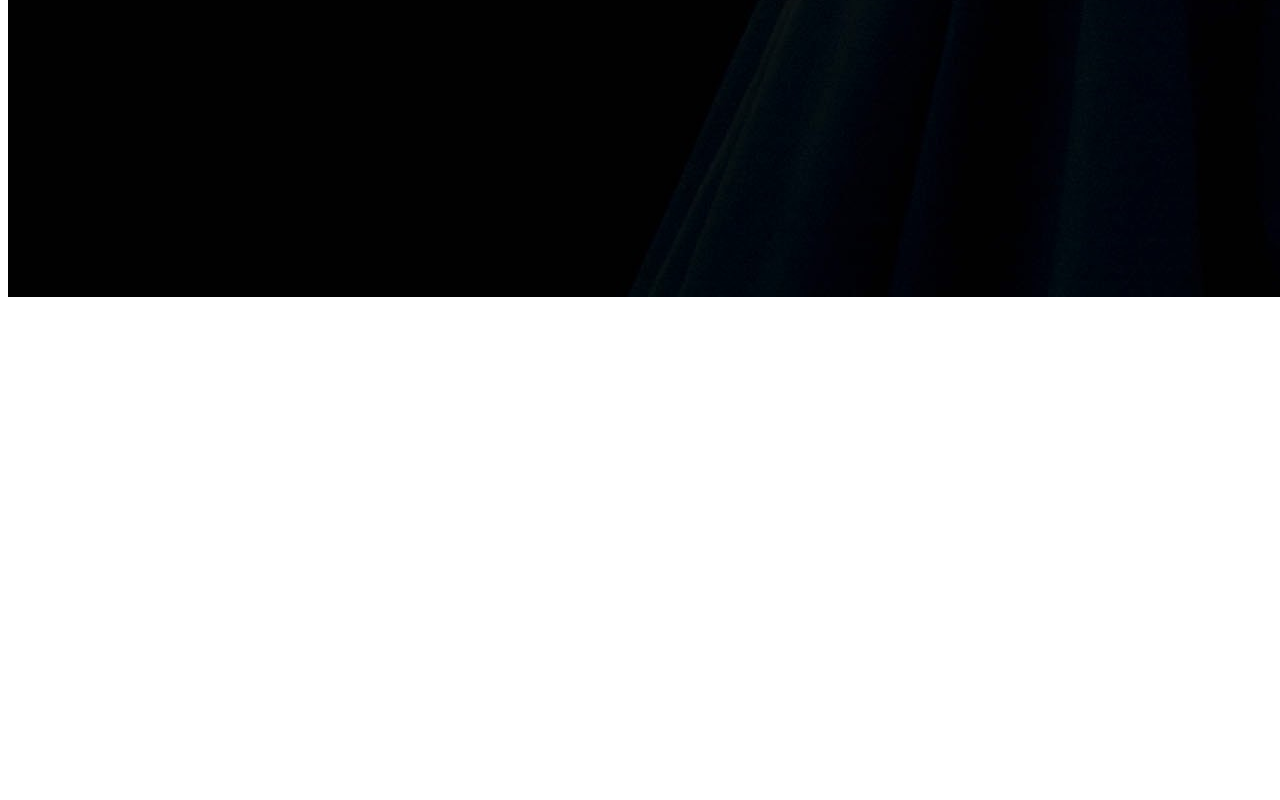
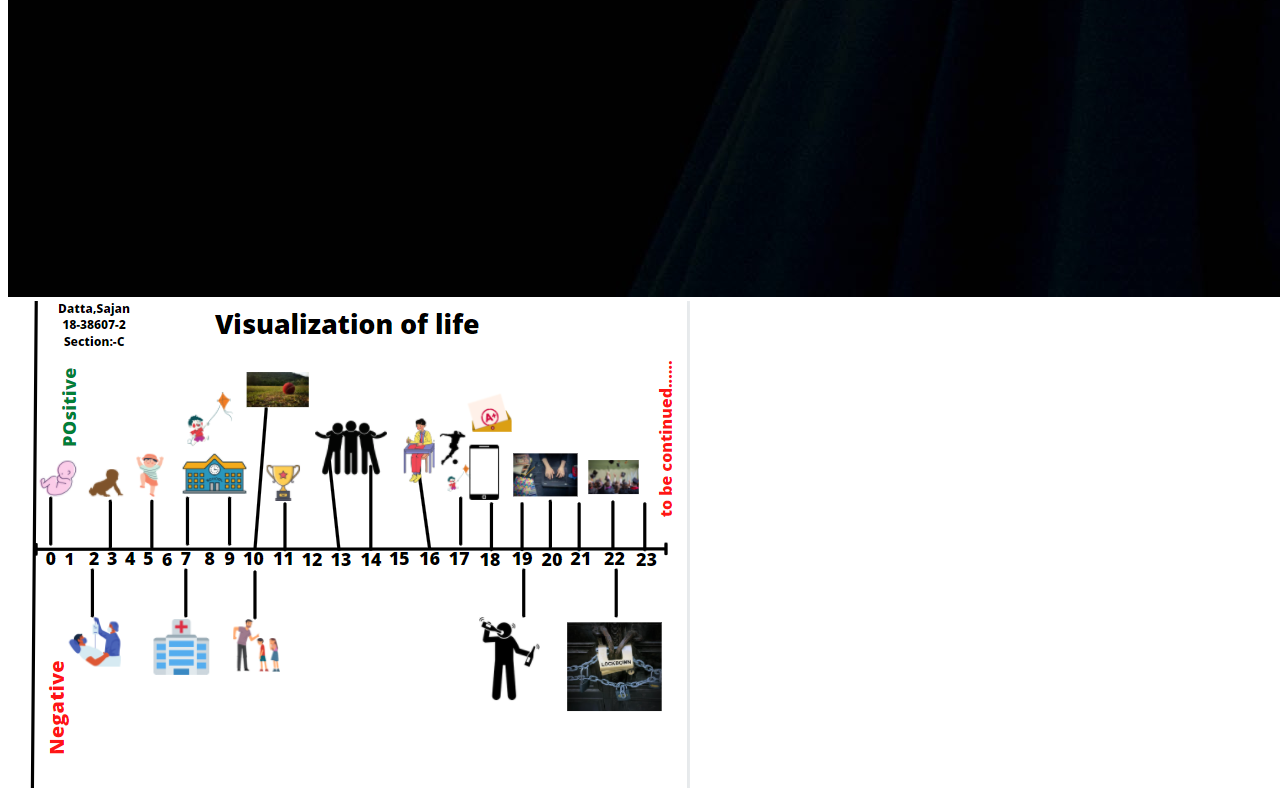
Before and after one commit to Sajandatta/my-first-repos, a plain HTML site: page index.html in a window 1280 px wide. Shown: the part 4227-5027 px from the top of the page. Before the commit the page ends 4536 px from the top, so only its background shows below. Drawn offline with Linux system fonts and the light colour scheme.

Commit message:
hci added

```diff
--- a/index.html
+++ b/index.html
@@ -15,6 +15,7 @@
     <p>my first task about github</p>
     <img src="aiub.PNG">
     <img src="tekang-15uadDpdo24-unsplash.jpg" >
+    <img src="hci.PNG"
 
 </body>
 </html>
```
Also changed, not shown: hci.PNG (added).
